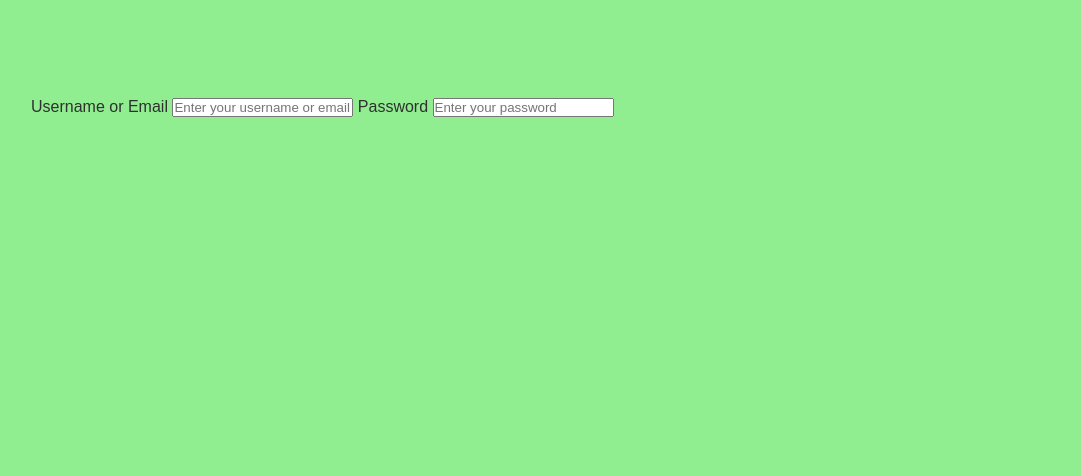
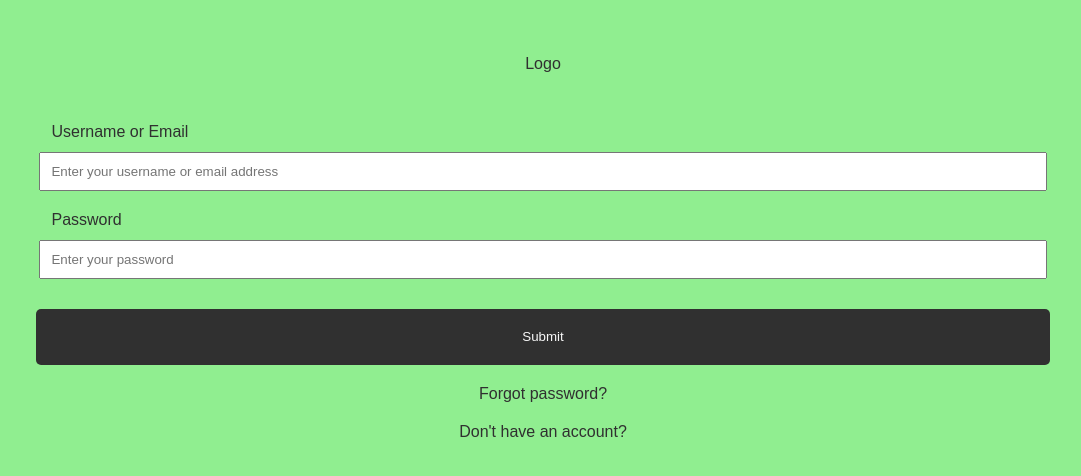
Before and after one commit to ojiiis/app, a plain HTML site: page login.html in a window 1280 px wide. Shown: the part 152-628 px from the top of the page, without its empty margins (97-1178 px from the left). Drawn offline with Linux system fonts and the light colour scheme.

Commit message:
working more

```diff
--- a/login.html
+++ b/login.html
@@ -24,10 +24,15 @@
 <body>
     <div id="login-wrapper">
         <div id="form-wrapper">
+            <div id="logo">Logo</div>
            <span for="login">Username or Email</span>
            <input type="text" placeholder="Enter your username or email address" id="login">
            <span for="password">Password</span>
            <input type="password" placeholder="Enter your password" id="password">
+           <button>Submit</button>
+           <a href="javascript:void(0)">Forgot password?</a>
+           <a href="javascript:void(0)">Don't have an account?</a>
+
         </div>
     </div>
 </body>
--- a/style.css
+++ b/style.css
@@ -138,10 +138,41 @@ margin:auto;
     justify-content: center;
     align-items: center;
     background: lightgreen;
+    overflow: hidden;
 }
 
 #form-wrapper{
     width: 80%;
     min-height: 300px;
+   display: flex;
+   flex-direction: column;
+   justify-content: center;
+   align-items: center;
+}
+#form-wrapper span, #form-wrapper input{
+   display: block;
+   padding: 1%;
+   width: 96%;
+}
+#form-wrapper input{
+    margin-bottom: 10px;
+ }
+ #form-wrapper button{
+    width: 99%;
+    padding:2%;
+    border:none;
+    outline:0;
+    background: #303030;
+    color:#f7f7f7;
+    border-radius:5px;
+    margin-top:20px;
+ }
 
-}
+ #form-wrapper a{
+display:block;
+margin-top: 20px;
+ }
+
+ #form-wrapper #logo{
+margin-bottom: 40px;
+ }
```
